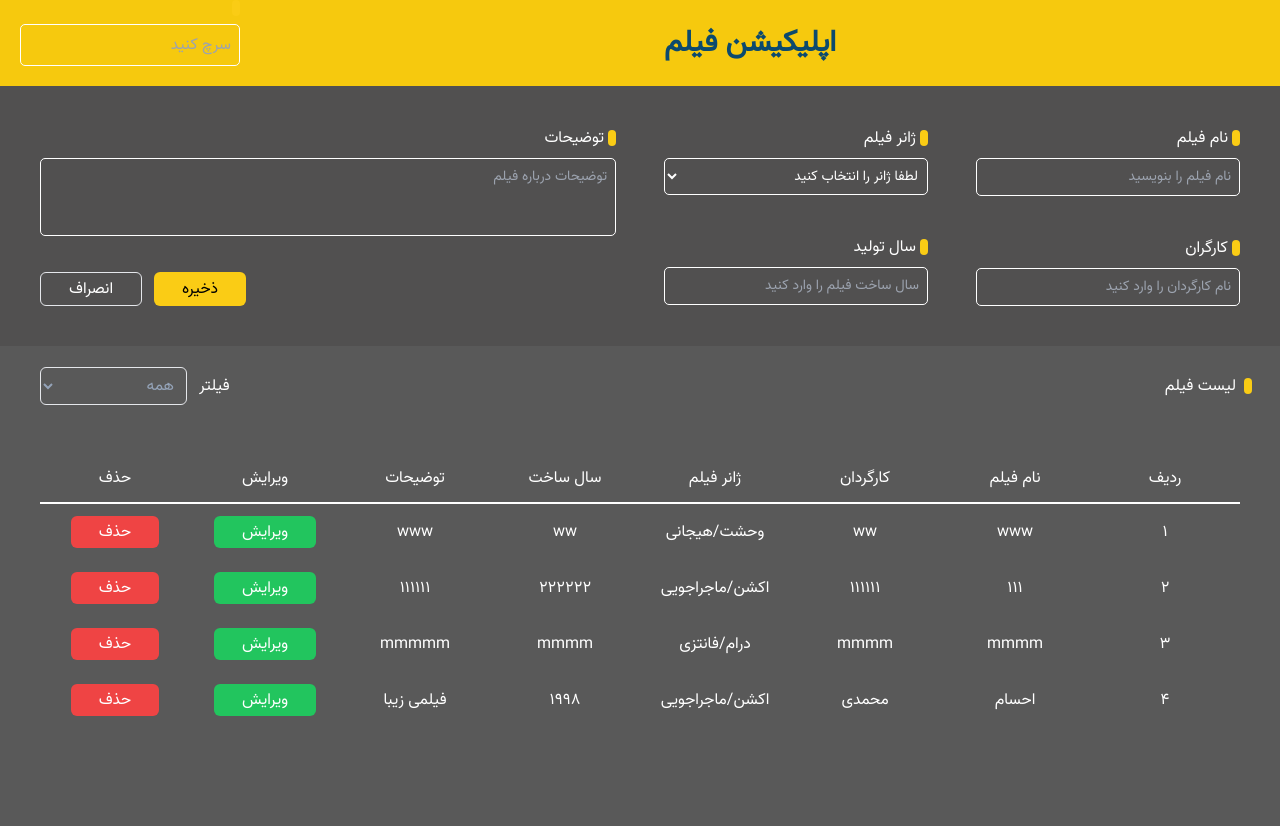
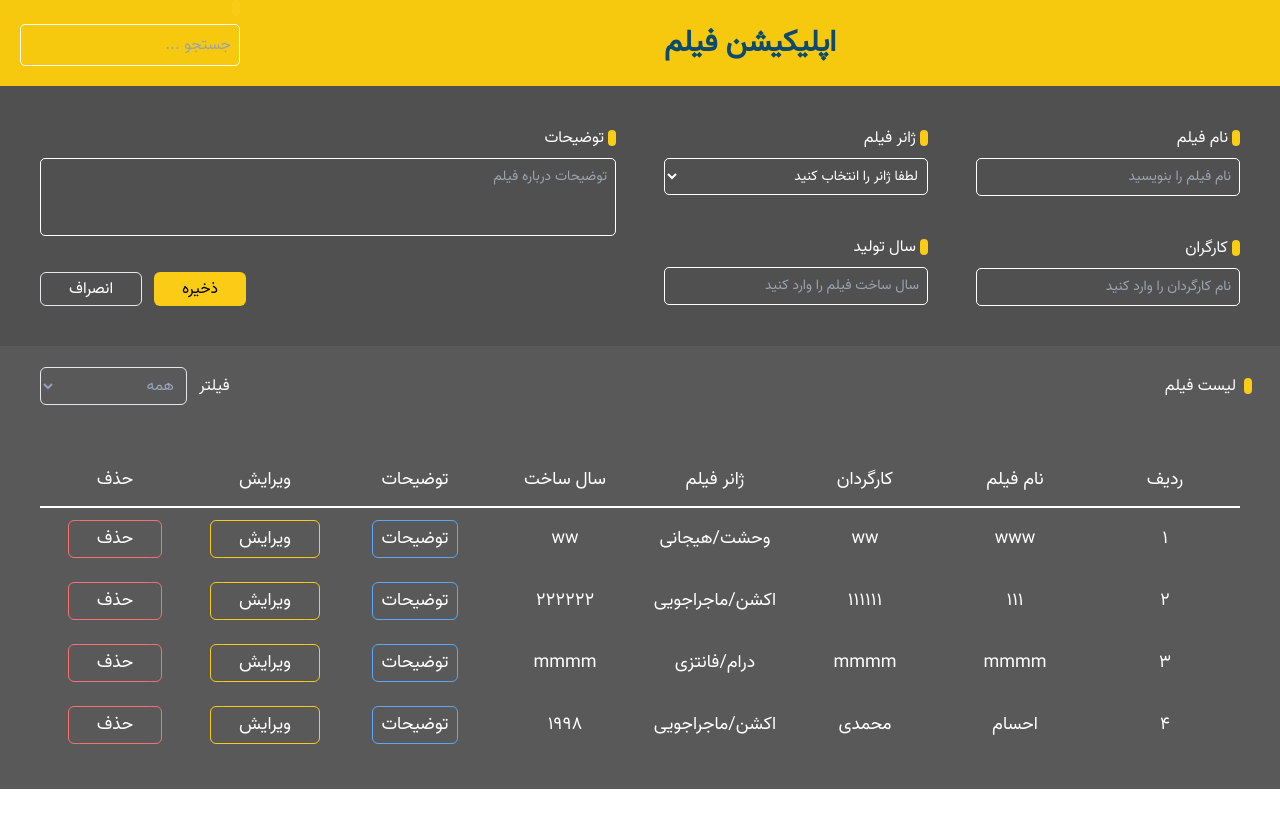
Before and after one commit to ehsanm-77/Film-List, a React (Vite) app: page / in a window 1280 px wide. After the commit the page ends 800 px from the top, so only its background shows below. Built offline with nearby package versions, Linux system fonts and the light colour scheme; data requests are answered from the project's data file.

Commit message:
create custom style for scrollbar and buttons

```diff
--- a/src/components/films/films.tsx
+++ b/src/components/films/films.tsx
@@ -8,6 +8,9 @@ export const Films: React.FC<FilmsListProps> = ({
   setIsEditing,
   giveFilmId,
 }) => {
+  // const handleModalDesc = () =>{
+
+  // }
   return (
     <>
       {filmList.map((film, index: any) => (
@@ -20,7 +23,12 @@ export const Films: React.FC<FilmsListProps> = ({
           <div className="text-center">{film.director}</div>
           <div className="text-center">{film.genre}</div>
           <div className="text-center">{film.productionDate}</div>
-          <div className="text-center">{film.description}</div>
+          <div className="text-center ">
+            <button className="border border-blue-400 md:py-1 md:px-2 rounded-md hover:bg-blue-400">
+              توضیحات
+            </button>
+          </div>
+
           <div className="text-center">
             <button
               onClick={() => {
@@ -28,7 +36,7 @@ export const Films: React.FC<FilmsListProps> = ({
                 setIsEditing(true);
                 giveFilmId(film.id);
               }}
-              className="bg-green-500 py-1 px-7 text-white rounded-md border-none"
+              className="border border-yellow-400 md:py-1 md:px-7 text-white rounded-md hover:bg-yellow-400"
             >
               ویرایش
             </button>
@@ -36,7 +44,7 @@ export const Films: React.FC<FilmsListProps> = ({
           <div className="text-center">
             <button
               onClick={() => handleDelete(film.id)}
-              className="bg-red-500 py-1 px-7 text-white rounded-md border-none"
+              className="md:py-1 md:px-7 text-white rounded-md border border-red-400 hover:bg-red-400"
             >
               حذف
             </button>
--- a/src/index.css
+++ b/src/index.css
@@ -21,3 +21,22 @@ body {
   background-color: rgb(247, 227, 117) !important;
   color: black !important;
 }
+/* width */
+::-webkit-scrollbar {
+  width: 10px;
+}
+
+/* Track */
+::-webkit-scrollbar-track {
+  background: #f1f1f1;
+}
+
+/* Handle */
+::-webkit-scrollbar-thumb {
+  background: #888;
+}
+
+/* Handle on hover */
+::-webkit-scrollbar-thumb:hover {
+  background: #555;
+}
--- a/src/layout/FilmForm/FilmForm.tsx
+++ b/src/layout/FilmForm/FilmForm.tsx
@@ -29,7 +29,7 @@ export const FilmForm = ({
     <>
       <div className=" bg-[#515050]">
         <form action="" onSubmit={handleSubmit}>
-          <div className="grid grid-cols-1 md:grid-cols-4 p-10 gap-12">
+          <div className="grid grid-cols-2 md:grid-cols-4 p-10 gap-12">
             <div className="flex flex-col gap-10">
               <TextField
                 label={'نام فیلم'}
--- a/src/layout/FilmList/FilmList.tsx
+++ b/src/layout/FilmList/FilmList.tsx
@@ -69,7 +69,7 @@ export const FilmList = ({
         });
   };
   return (
-    <div className="bg-[#595959] h-3/5">
+    <div className="bg-[#595959] h-[443px]">
       <div className="flex items-center justify-between">
         <div className="flex items-center text-white p-7">
           <div className="w-2 h-4 ml-2 bg-yellow-400 rounded-md"></div>
@@ -99,7 +99,7 @@ export const FilmList = ({
         </div>
       </div>
 
-      <div className="p-10">
+      <div className="md:p-10 text-sm md:text-lg">
         <div className="grid grid-cols-8 items-center text-white">
           <div className="text-center">ردیف</div>
           <div className="text-center">نام فیلم</div>
@@ -111,7 +111,7 @@ export const FilmList = ({
           <div className="text-center">حذف</div>
         </div>
         <div className="flex justify-center mt-3 h-[2px] bg-white"></div>
-        <div className="h-[220px] overflow-y-scroll">
+        <div className="h-[240px] overflow-y-scroll">
           <Films
             filmList={filmList}
             handleDelete={handleDelete}
--- a/src/layout/Header/Header.tsx
+++ b/src/layout/Header/Header.tsx
@@ -17,7 +17,7 @@ export const Header = ({ setFilmList }: any) => {
         <TextField
           label={''}
           onChange={handleSearch}
-          placeholder={'سرچ کنید'}
+          placeholder={'جستجو ... '}
           className={
             'mb-5 border-search focus:border-blue-600 focus:outline-none'
           }
```
